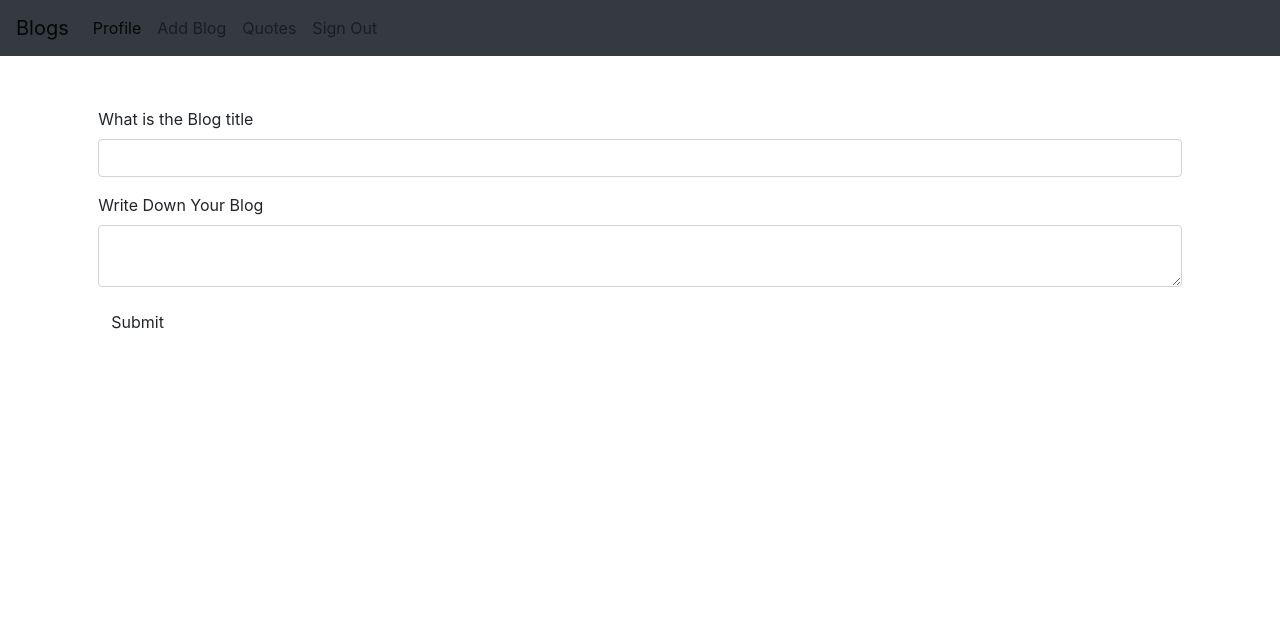
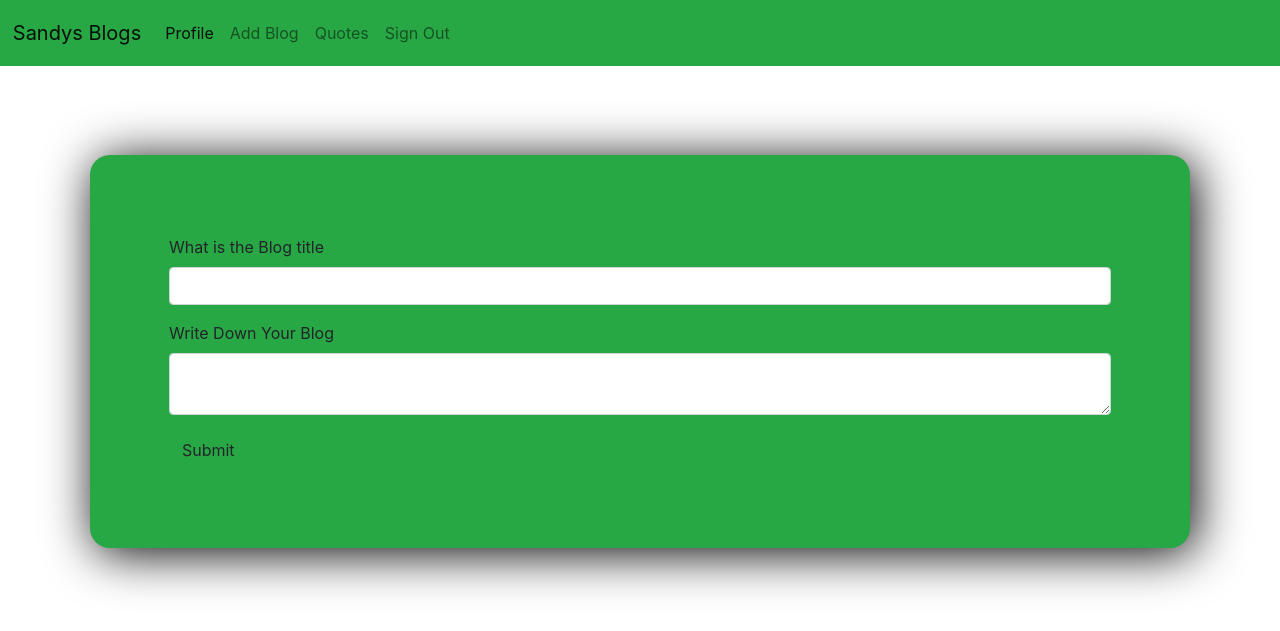
Before and after one commit to dancan-sandys/blogging_site, a Flask app: page /blogs/publish in a window 1280 px wide. Shown: the top 631 px of the page. Run offline with Flask 2, Linux system fonts and the light colour scheme; the visitor is signed in with stand-in values (Sample User, id 1); data comes from the database, SQL or seed files in the repository; data that the repository does not hold is empty; some libraries are stand-ins or nearby versions.

Commit message:
add styling to the forms used in the application

```diff
--- a/app/request.py
+++ b/app/request.py
@@ -5,13 +5,20 @@ quotes_url = 'http://quotes.stormconsultancy.co.uk/random.json'
 
 def load_quote():
 
-    with urllib.request.urlopen(quotes_url) as url:
-        response = url.read()
-        current_quote = json.loads(response)
+    try:
+        with urllib.request.urlopen(quotes_url) as url:
+            response = url.read()
+            current_quote = json.loads(response)
 
-        author = current_quote.get('author')
-        quote = current_quote.get('quote')
+            author = current_quote.get('author')
+            quote = current_quote.get('quote')
 
-        quote_displayed = Quotes(author,quote)
+            quote_displayed = Quotes(author,quote)
+    except:
+            author = 'Dancan'
+            quote = 'For Every Problem There is A solution'
+
+            quote_displayed = Quotes(author,quote)
+
 
     return quote_displayed
--- a/app/static/auth.css
+++ b/app/static/auth.css
@@ -1,5 +1,9 @@
 .form{
-    margin: 5%;
+    padding: 0.5%;
+    margin: 4%;
+    margin-left: 8%;
+    border-radius: 24px;
+    width: 80%;
 }
 
 .account{
--- a/app/static/blogs.css
+++ b/app/static/blogs.css
@@ -35,3 +38,17 @@
 nav{
     color: white;
 }
+
+.newblog{
+    padding: 3%;
+    margin: 7%;
+    border-radius: 20px;
+    box-shadow: 5px 5px 50px black;
+}
+
+.newcomment{
+    padding: 3%;
+    margin: 7%;
+    border-radius: 20px;
+    box-shadow: 5px 5px 50px black;
+}
--- a/app/static/main.css
+++ b/app/static/main.css
@@ -1,3 +1,25 @@
 nav{
     color: white;
 }
+
+body{
+    overflow-x: hidden;
+}
+
+.nav{
+    padding: 1%;
+}
+
+.name{
+    color: white;
+}
+
+.pagetitle{
+    text-align: center;
+    font-style: italic;
+    font-size: 50px;
+    color: green;
+}
+.heading{
+    margin: 2%;
+}
--- a/app/templates/authentification/SignIn.html
+++ b/app/templates/authentification/SignIn.html
@@ -5,8 +5,8 @@
 {{super()}}
 <link rel="stylesheet" href="{{url_for('static', filename ='auth.css')}}">
 {%endblock%}
-
+<div class="form bg-success">
 {{wtf.quick_form(form)}}
-
+</div>
 <h4 class="account">Dont have an account? <a href="{{url_for('auth.signup')}}">Create an account.</a></h4>
 {%endblock%}
--- a/app/templates/authentification/Signup.html
+++ b/app/templates/authentification/Signup.html
@@ -6,7 +6,7 @@
 <link rel="stylesheet" href="{{url_for('static', filename ='auth.css')}}">
 {%endblock%}
 
-<div class="form">
+<div class="form bg-success">
     {{wtf.quick_form(form)}}
 </div>
 
--- a/app/templates/blogs/new.html
+++ b/app/templates/blogs/new.html
@@ -4,7 +4,7 @@
 {{super()}}
 <link rel="stylesheet" href="{{url_for('static', filename ='blogs.css')}}">
 {%endblock%}
-    <div class="form">
+    <div class="form bg-success newblog">
 
 
         {{wtf.quick_form(form)}}
--- a/app/templates/comments/new.html
+++ b/app/templates/comments/new.html
@@ -6,7 +6,7 @@
 {{super()}}
 <link rel="stylesheet" href="{{url_for('static', filename ='blogs.css')}}">
 {%endblock%}
-<div class="form">
+<div class="form bg-success newcomment">
 {{wtf.quick_form(form)}}
 </div>
 
--- a/app/templates/navbar.html
+++ b/app/templates/navbar.html
@@ -1,12 +1,14 @@
-<nav class="navbar navbar-expand-lg navbar-light bg-dark">
-    <a class="navbar-brand" href="{{url_for('blogs.postedblogs')}}">Blogs</a>
-    <button class="navbar-toggler" type="button" data-toggle="collapse" data-target="#navbarNavAltMarkup" aria-controls="navbarNavAltMarkup" aria-expanded="false" aria-label="Toggle navigation">
+<nav class="nav navbar navbar-expand-lg navbar-light bg-success">
+  <a class="navbar-brand" href="{{url_for('blogs.postedblogs')}}">Sandys Blogs</a>
+  <button class="navbar-toggler" type="button" data-toggle="collapse" data-target="#navbarNavAltMarkup"
+    aria-controls="navbarNavAltMarkup" aria-expanded="false" aria-label="Toggle navigation">
     <span class="navbar-toggler-icon"></span>
   </button>
   <div class="collapse navbar-collapse" id="navbarNavAltMarkup">
     <div class="navbar-nav">
       {%if current_user.is_authenticated%}
-        <a class="nav-link active" href="/user/profile/{{current_user.username}}">Profile <span class="sr-only">(current)</span></a>
+      <a class="nav-link active" href="/user/profile/{{current_user.username}}">Profile <span
+          class="sr-only">(current)</span></a>
       {%endif%}
       <a class="nav-link" href="{{url_for('blogs.newblog')}}">Add Blog</a>
       <a class="nav-link" href="{{url_for('blogs.quote')}}">Quotes</a>
--- a/app/templates/profile/profile.html
+++ b/app/templates/profile/profile.html
@@ -8,7 +8,11 @@
 
 <link rel="stylesheet" href="{{url_for('static', filename = 'profile.css')}}">
 {%endblock%}
-
+<div class="heading">
+<hr>
+<h1 class="pagetitle">Profile</h1>
+<hr>
+</div>
 <div class="row">
 
 
```
Also changed, not shown: other parts of app/static/blogs.css (+3 -0 lines), app/static/quotes.css (+15 -0 lines), app/templates/quotes.html (+6 -2 lines), app/static/photos/pexels-karolina-grabowska-4386467.jpg (added). Lines whose indentation alone changed are shown as unchanged.
